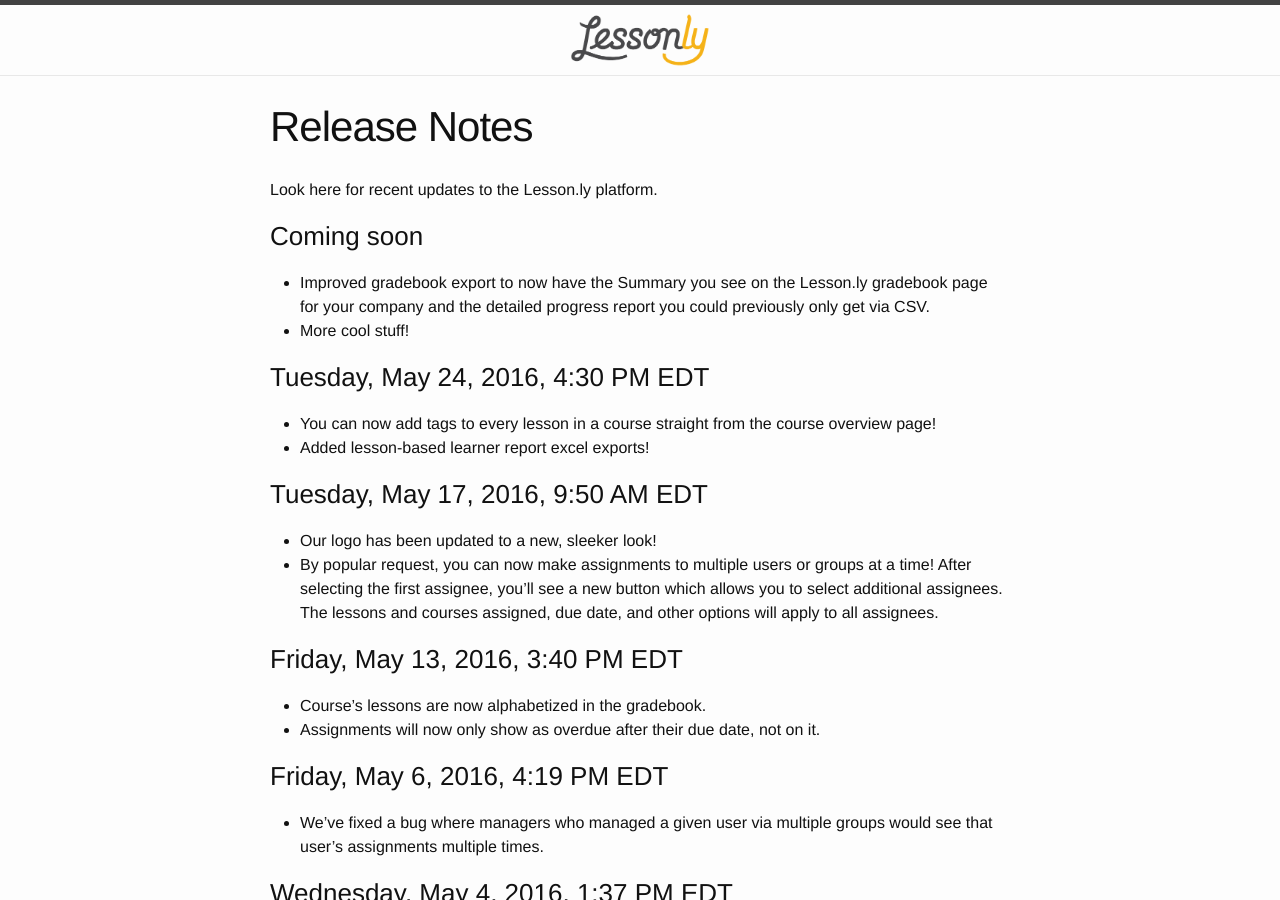
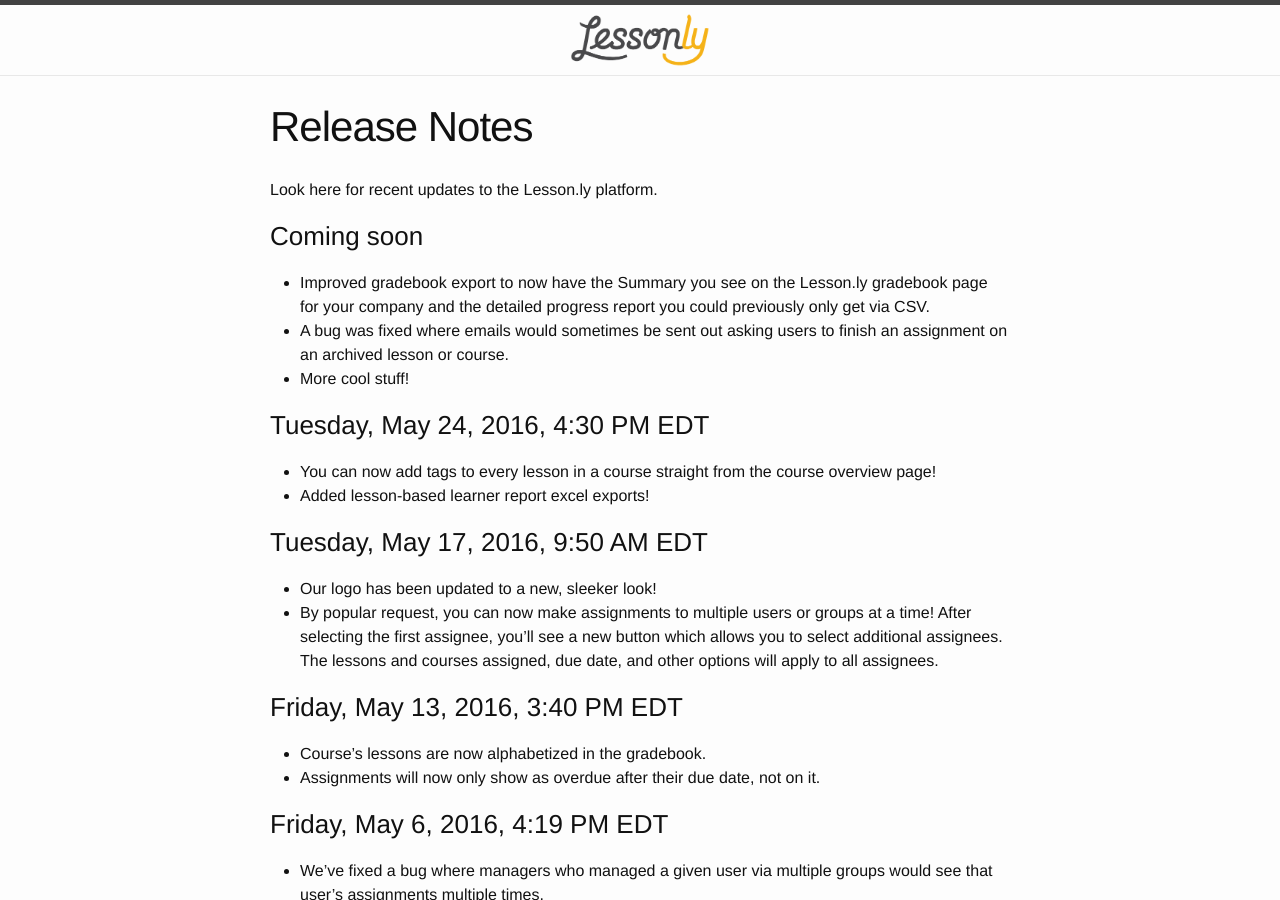
Before and after one commit to isabella232/lessonly.github.io, a Jekyll site: the page built from release-notes.md, in a window 1280 px wide and 900 px high. Built offline with Jekyll 4.4.1, drawn with Linux system fonts in a browser that asks for light colours.

Commit message:
Add #2473

```diff
--- a/release-notes.md
+++ b/release-notes.md
@@ -9,6 +9,7 @@
 ### Coming soon
 
 - Improved gradebook export to now have the Summary you see on the Lesson.ly gradebook page for your company and the detailed progress report you could previously only get via CSV.
+- A bug was fixed where emails would sometimes be sent out asking users to finish an assignment on an archived lesson or course.
 - More cool stuff!
 
 ### Tuesday, May 24, 2016, 4:30 PM EDT
```
